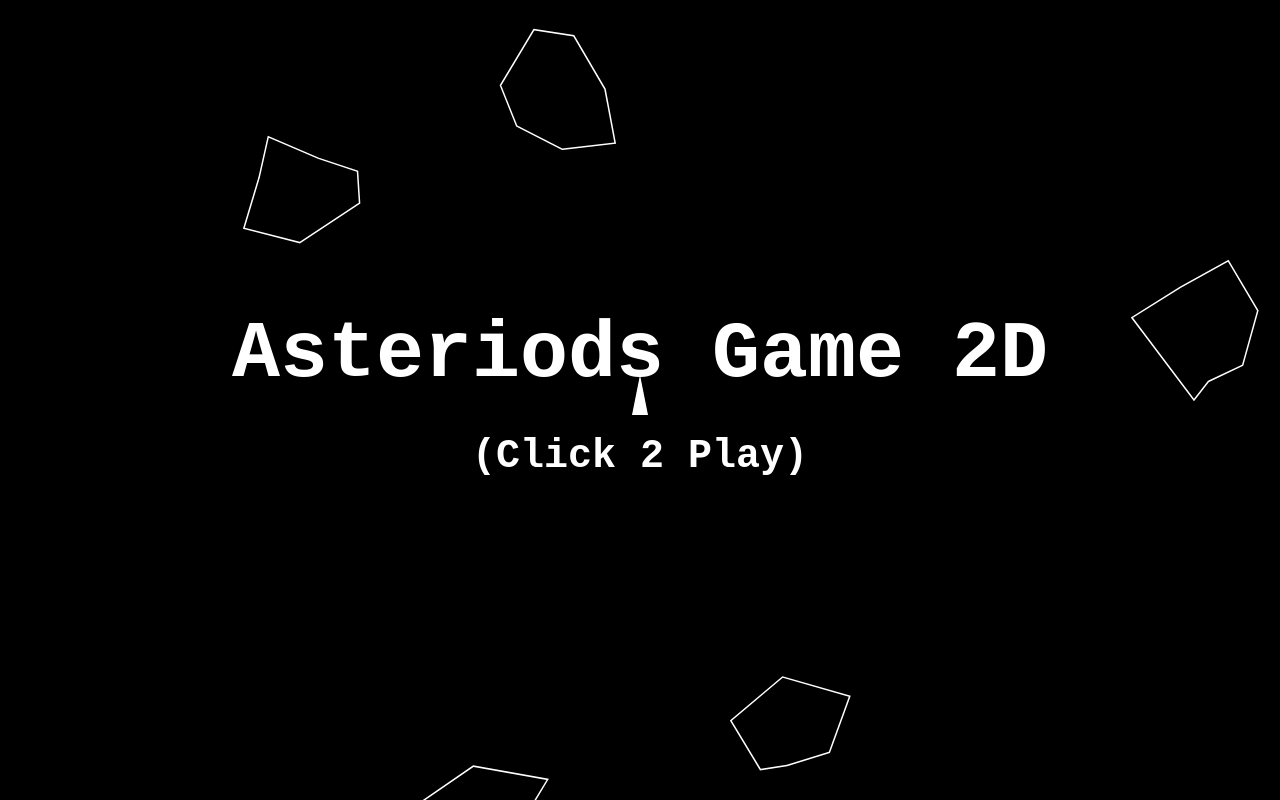
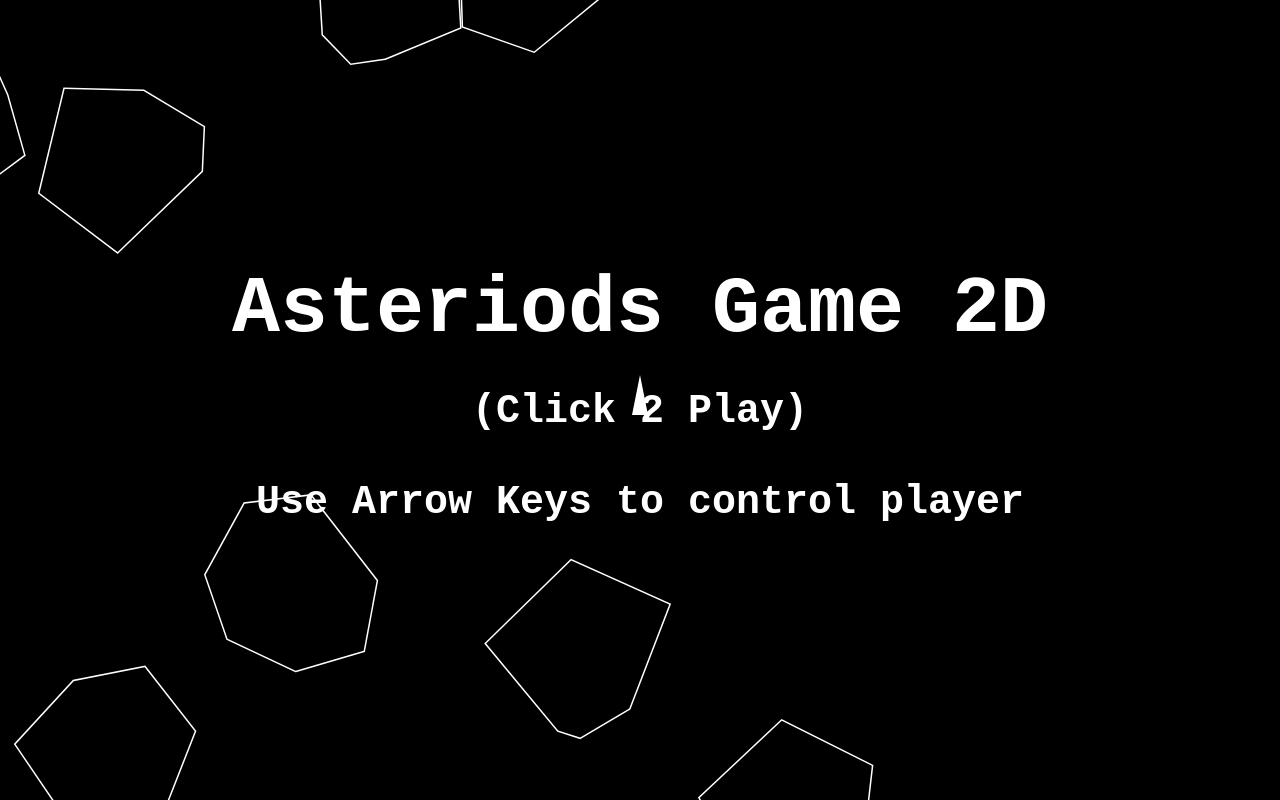
Before and after one commit to Sedhupathi1411/AsteroidsGame2D, a website built with webpack: page public/index.html in a window 1280 px wide. Built offline with nearby package versions, Linux system fonts and the light colour scheme.

Commit message:
30-10-2022

```diff
--- a/public/index.html
+++ b/public/index.html
@@ -51,7 +51,7 @@
     <div id="score"></div>
     <div id="fScreen">
         Asteriods Game 2D <br />
-        <span>(Click 2 Play)</span>
+        <span>(Click 2 Play)<br />Use Arrow Keys to control player</span>
     </div>
     <script src="./main.js"></script>
 </body>
--- a/src/asteroids.ts
+++ b/src/asteroids.ts
@@ -7,8 +7,7 @@ import { chooseOne, cos, random, sin } from "./utils/math";
 import { Polygon } from "./utils/primitives";
 import { Vector } from "./utils/vector";
 
-
-export const minR = 40, R = 70, maxR = 80;
+export const minR = 80, R = 90, maxR = 100;
 const maxSpeed = CONSTANTS.ASTEROID_MAXSPEED;
 const minSpeed = CONSTANTS.ASTEROID_MAXSPEED;
 const minL = R * (Math.PI / 8), maxL = R * (Math.PI / 2);
@@ -90,7 +89,8 @@ export function generateAsteroid(): Asteroid {
 export class PolygonsM {
     static asteroids: IPolygon[] = [];
 
-    static Init(player: Player, count = 5) {
+    static Init(player: Player) {
+        var count = CONSTANTS.INITIAL_ASTEROIDS_COUNT
         this.asteroids.push(player);
         for (let i = 0; i < count; i++) {
             this.asteroids.push(generateAsteroid());
--- a/src/constants.ts
+++ b/src/constants.ts
@@ -1,5 +1,5 @@
 export const CONSTANTS = {
-    INITIAL_ASTEROIDS_COUNT: 6,
+    INITIAL_ASTEROIDS_COUNT: 8,
     GAME_REFRESH_TIME: 200,
     GUN_REFRESHING_RATE: 20,
     BULLET_LIFE_SPAN: 100,
--- a/src/index.ts
+++ b/src/index.ts
@@ -13,7 +13,7 @@ function startGame() {
 
     // Setup
     Game.Init();
-    PolygonsM.Init(player, CONSTANTS.INITIAL_ASTEROIDS_COUNT);
+    PolygonsM.Init(player);
     FireGun.Init();
 
 
@@ -55,8 +55,7 @@ window.onload = () => {
 
     // Setup
     Game.Init();
-    try { PolygonsM.Init(new Rocket(new Vector(Game.width / 2, Game.height / 2)), 5); }
-    catch { window.location.reload(); }
+    PolygonsM.Init(new Rocket(new Vector(Game.width / 2, Game.height / 2)));
 
     // Update
     function updateLoop() {
@@ -70,13 +69,13 @@ window.onload = () => {
 
     window.onclick = window.onkeydown = () => {
         cancelAnimationFrame(animhandler);
-        window.onclick = window.onkeydown = () => {}
+        window.onclick = window.onkeydown = () => { }
         Game.Life = 3;
         Game.score = 0;
         document.body.removeChild(document.getElementById("fScreen"));
         document.body.requestFullscreen().then(() => {
             startGame();
-        }).catch(console.warn);
+        });
     }
 }
 
```
